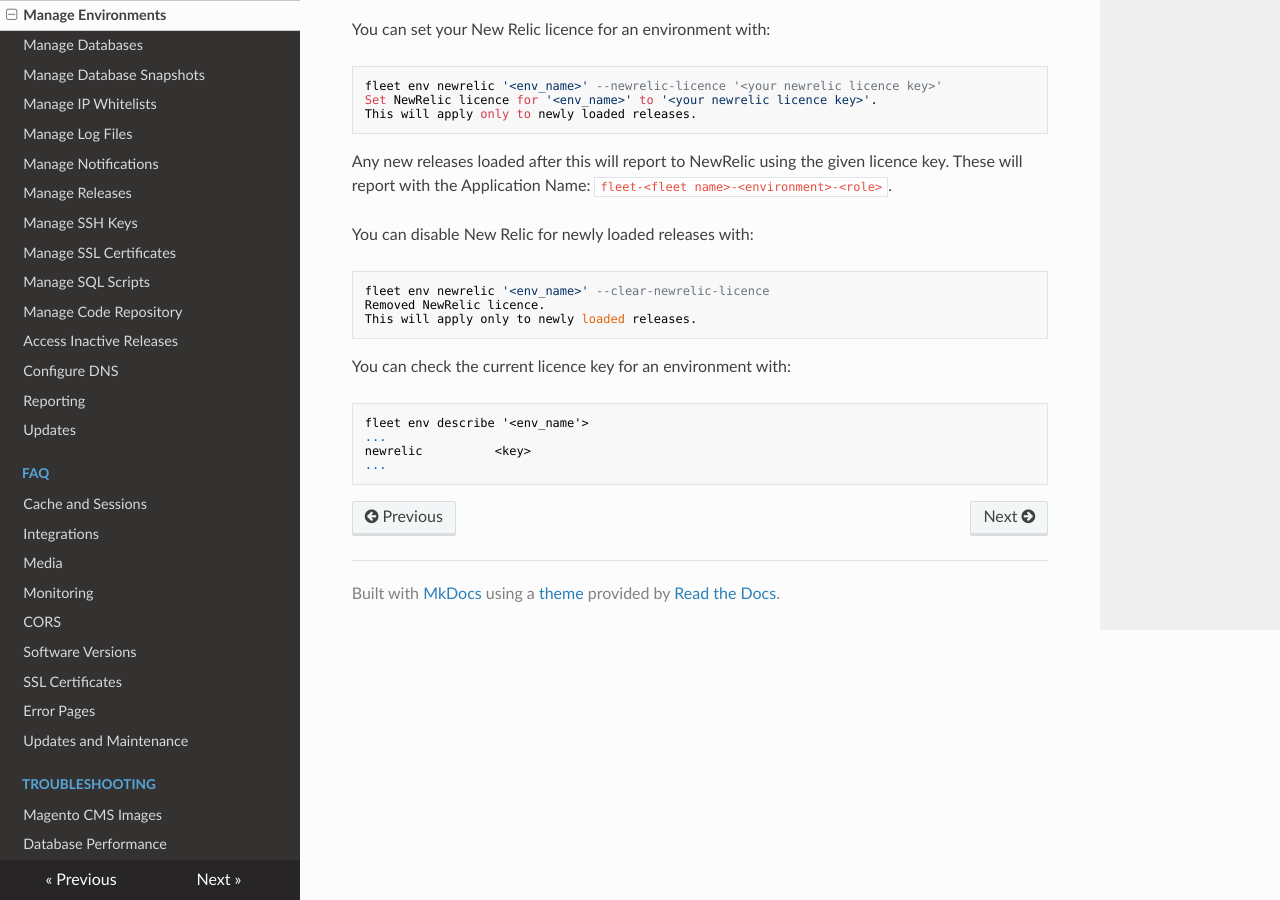
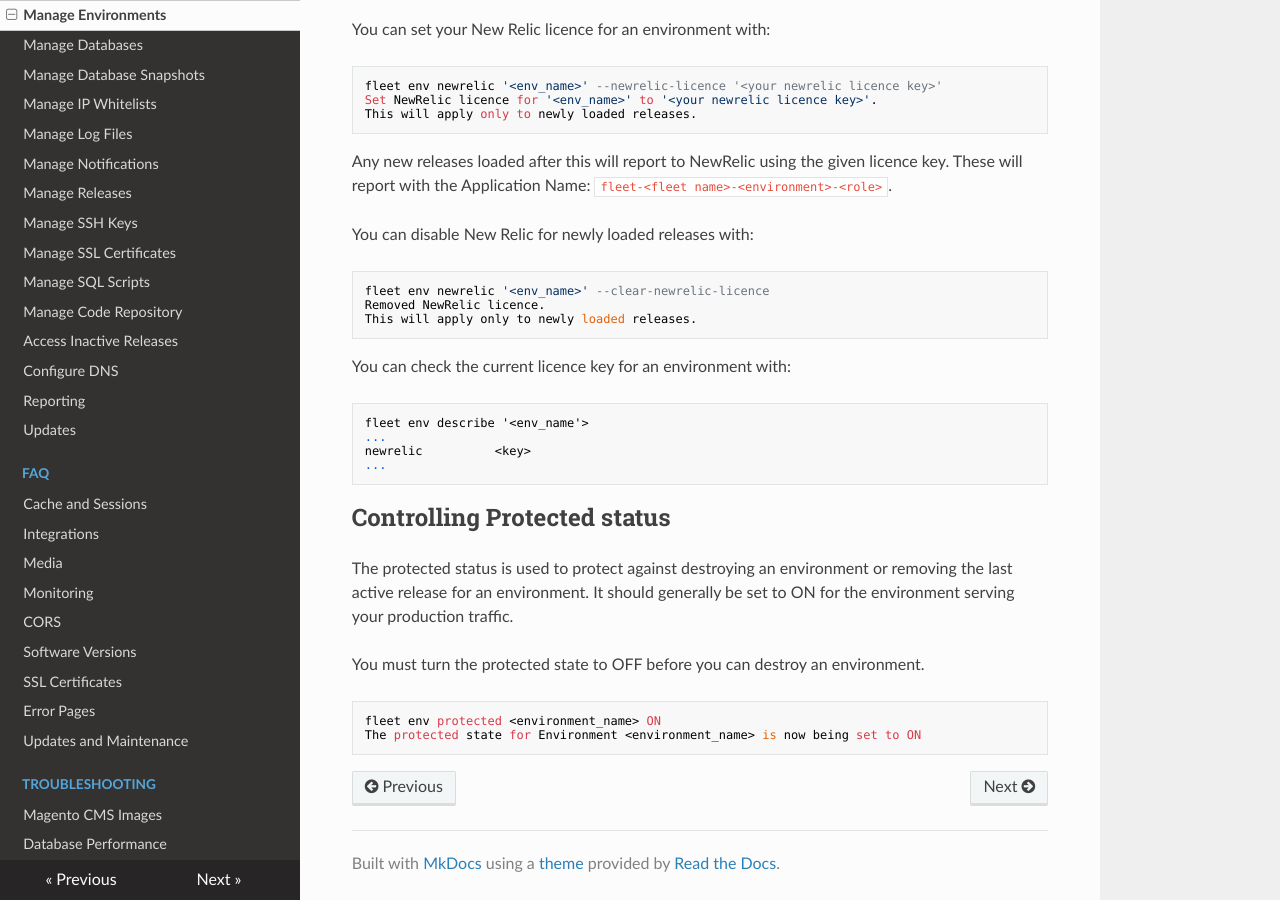
Before and after one commit to anchor/fleet-magento-docs, an MkDocs documentation site: the page built from docs/how-to/manage-environments.md, in a window 1280 px wide and 900 px high, scrolled down 6127 px. Built offline with MkDocs 1.6.1, drawn with Linux system fonts in a browser that asks for light colours; nearby versions of some CDN libraries; old or Windows-style settings are respelled for this version of MkDocs.

Commit message:
Add documentation on configuring protected status

````diff
--- a/docs/how-to/manage-environments.md
+++ b/docs/how-to/manage-environments.md
@@ -343,3 +343,17 @@ fleet env describe '<env_name'>
 newrelic          <key>
 ...
 ```
+
+Controlling Protected status
+----------------------------
+
+The protected status is used to protect against destroying an environment or
+removing the last active release for an environment. It should generally be
+set to ON for the environment serving your production traffic.
+
+You must turn the protected state to OFF before you can destroy an environment.
+
+```
+fleet env protected <environment_name> ON
+The protected state for Environment <environment_name> is now being set to ON
+```
````
